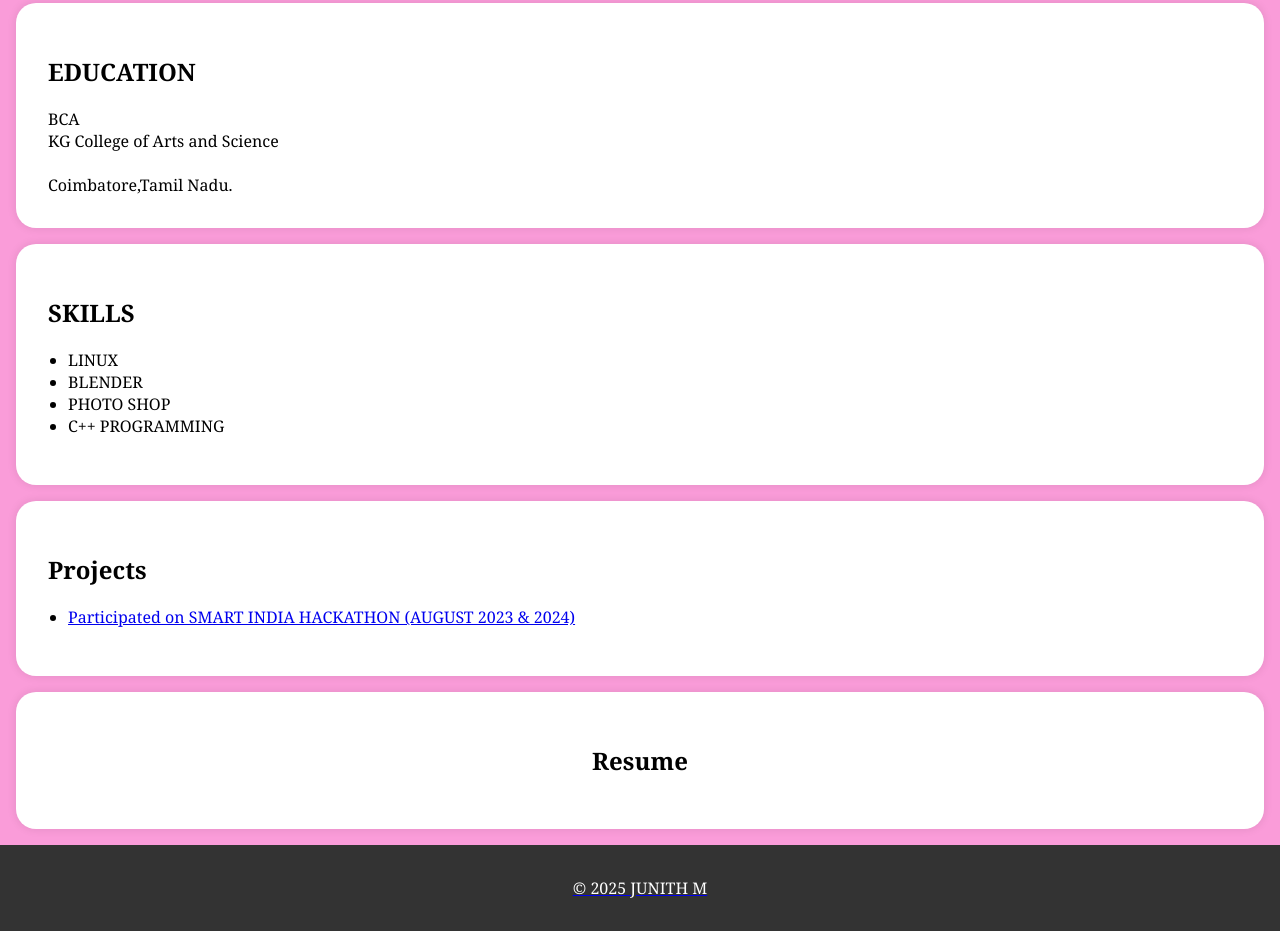
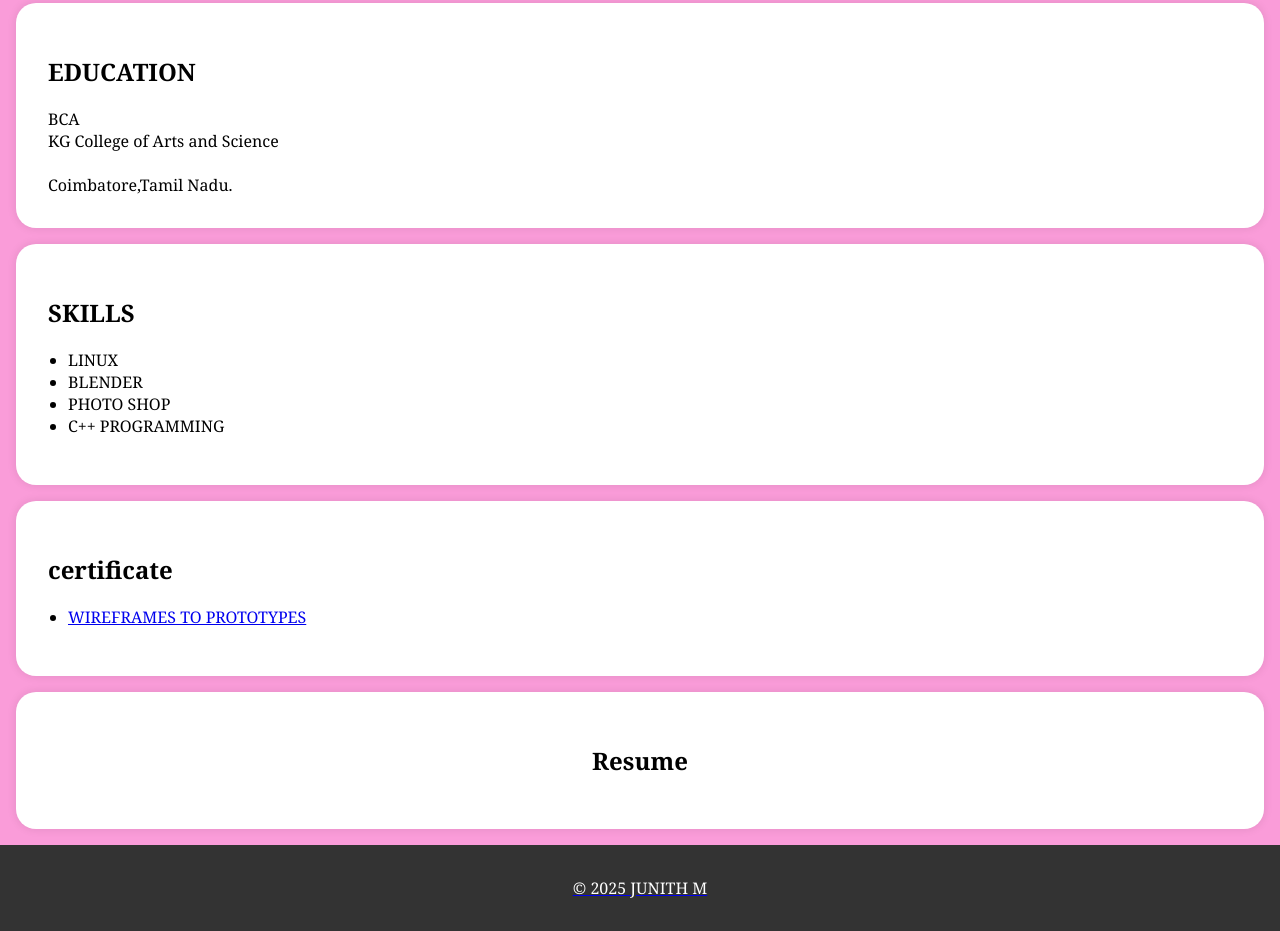
Before and after one commit to Junithm/portfolio, a plain HTML site: page index.html in a window 1280 px wide. Shown: the part 518-1449 px from the top of the page. Drawn offline with Linux system fonts and the light colour scheme.

Commit message:
index.html

```diff
--- a/index.html
+++ b/index.html
@@ -125,11 +125,11 @@ padding-left: 20px;
 </ul>
 </div>
 </section
-<section id="projects">
+<section id="certificate">
 <div class="section-content">
-<h2>Projects</h2>
+<h2>certificate</h2>
 <ul>
-<li><a href="#">Participated on SMART INDIA HACKATHON (AUGUST 2023 & 2024)</a></li>
+<li><a href="#">WIREFRAMES TO PROTOTYPES</a></li>
 </ul>
 </div>
 </section>
```
